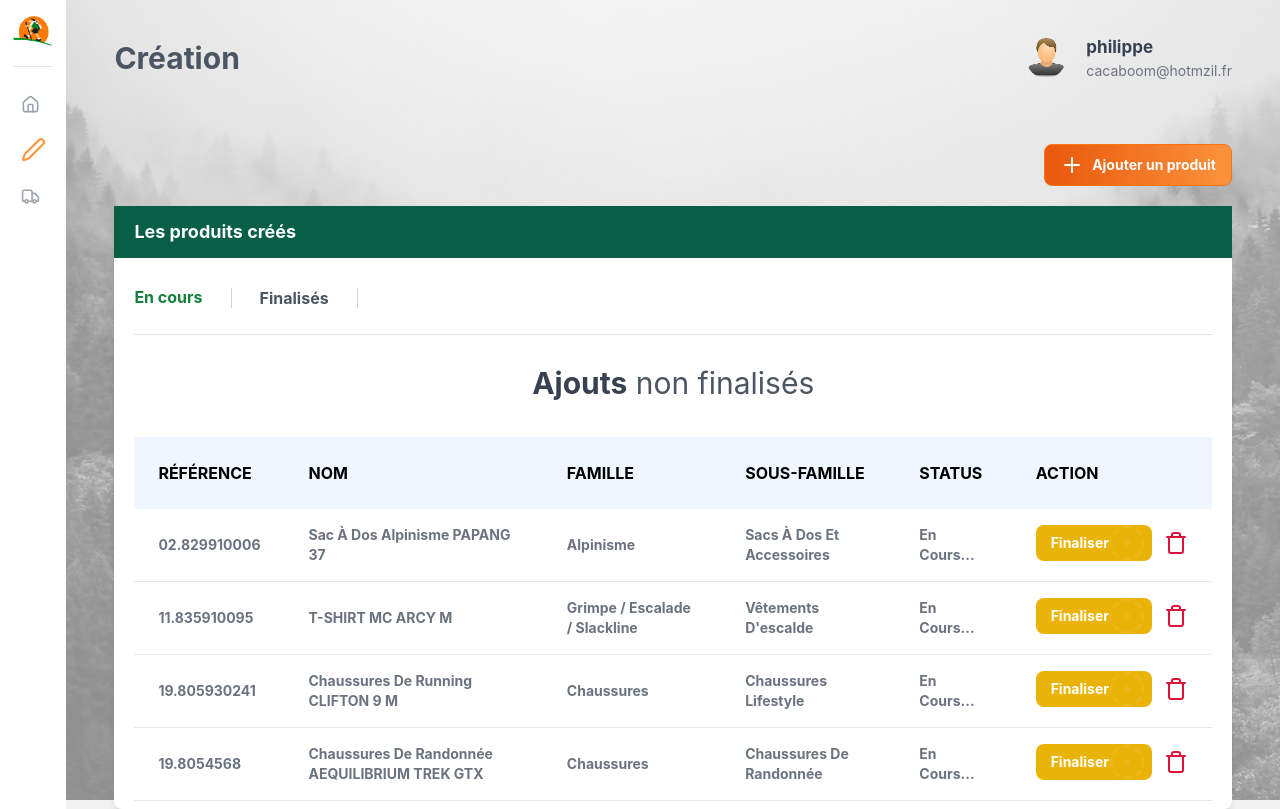
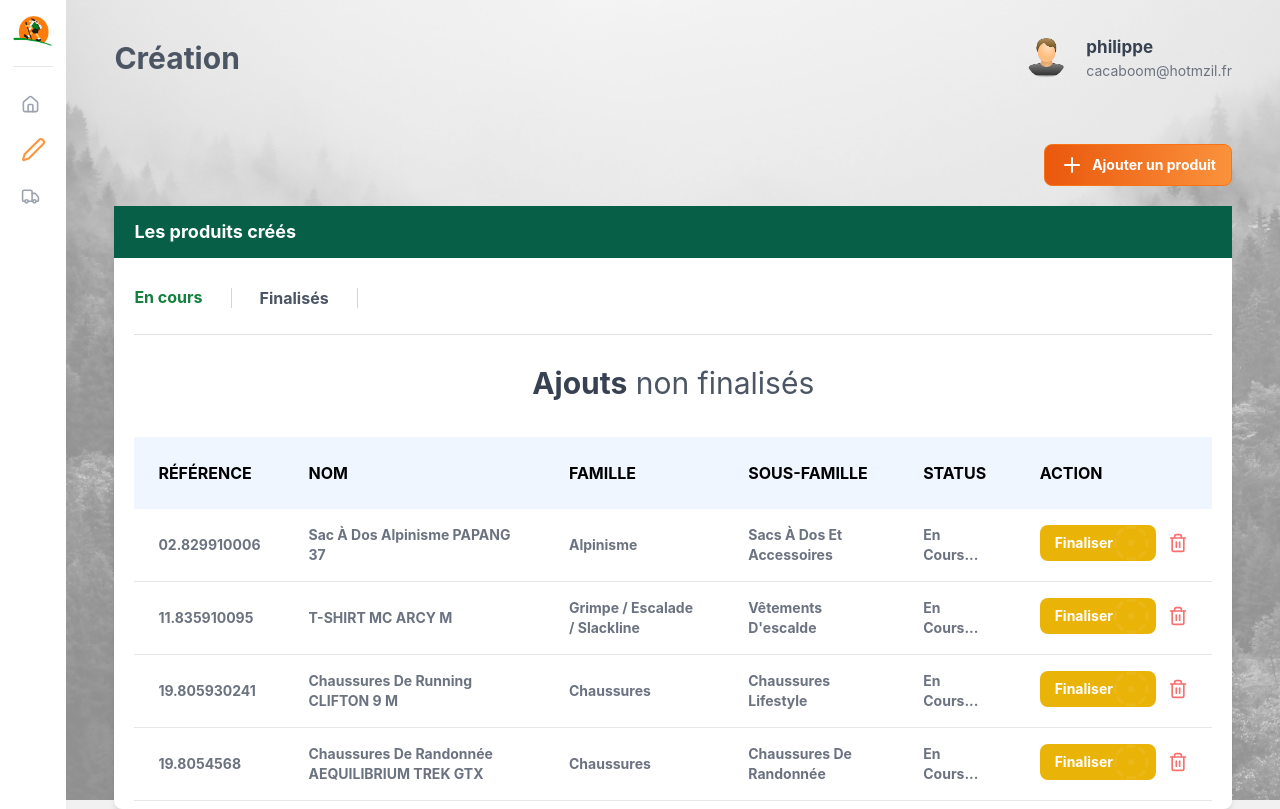
Before and after one commit to acs2i/avc-front-end, a React (Create React App) app: page /edit in a window 1280 px wide. Built offline with nearby package versions, Linux system fonts and the light colour scheme.

Commit message:
cretae page fix

```diff
--- a/src/pages/product/CreatedProductPage.tsx
+++ b/src/pages/product/CreatedProductPage.tsx
@@ -4,7 +4,7 @@ import Button from "../../components/FormElements/Button";
 import { LINKCARD, PRODUCT_CREATED } from "../../utils/index";
 import { LinkCard } from "@/type";
 import { Divider, Tooltip } from "@mui/material";
-import { CircleCheck, CircleDotDashed, Plus, Trash } from "lucide-react";
+import { CircleCheck, CircleDotDashed, Plus, Trash2 } from "lucide-react";
 
 export default function CreatedProductPage() {
   const [page, setPage] = useState("progress");
@@ -69,7 +69,7 @@ export default function CreatedProductPage() {
                 </tr>
               </thead>
               <tbody>
-                {PRODUCT_CREATED.filter((product) => product.status === 0) // Filtrer les produits avec status 1 (en cours de validation)
+                {PRODUCT_CREATED.filter((product) => product.status === 0)
                   .map((product, i) => (
                     <>
                       <tr className="bg-white border-b cursor-pointer hover:bg-slate-100 capitalize font-bold text-sm text-gray-500">
@@ -86,8 +86,8 @@ export default function CreatedProductPage() {
                             </div>
                           </Button>
                           <Tooltip title="Supprimer">
-                            <div>
-                              <Trash color="crimson" />
+                            <div className="text-red-400 hover:text-red-600">
+                              <Trash2 size={20} />
                             </div>
                           </Tooltip>
                         </td>
```
